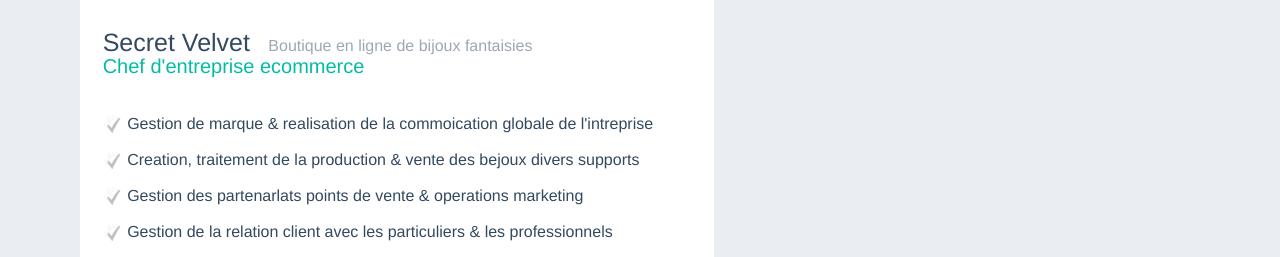
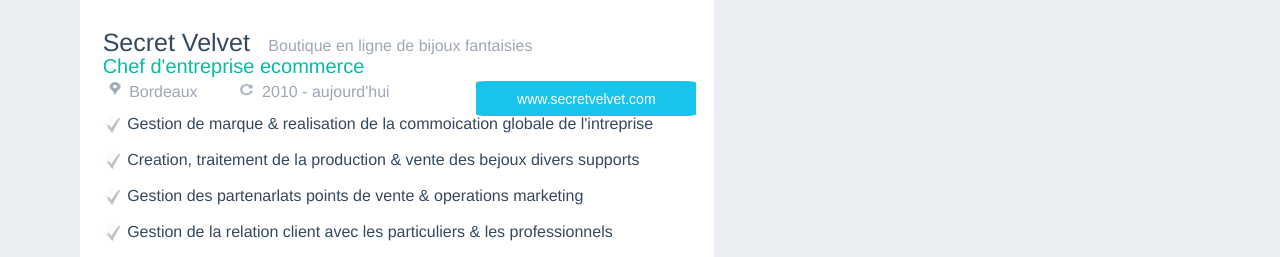
Before and after one commit to Alexander-Alexandrikov/Practice-2018, a plain HTML site: page Hello/Homepage.html in a window 1280 px wide. Shown: the part 675-932 px from the top of the page. Drawn offline with Linux system fonts and the light colour scheme.

Commit message:
3 обновление

```diff
--- a/Hello/css/my.css
+++ b/Hello/css/my.css
@@ -235,6 +235,18 @@ h1, h2, h3, h4{
     float: left;
 }
 
+.left-bar .sub-left{
+    margin-left:15px;
+    margin-right: 25px;
+    margin-bottom: -30px;
+    margin-top: -15px;
+
+}
+
+.left-bar .sub-right{
+    margin-top: -15px;
+    margin-bottom: -30px;
+}
 
 .center-line{
     width: 50px;
@@ -281,11 +293,20 @@ h1, h2, h3, h4{
 
 
 .sub-block{
-    height:30%;
+    height:50px;
     width:100%;
     padding:0px;
     /* padding-bottom: -10px; */
     margin-bottom: -10px;
+}
+
+.block-left1 .sub-block{
+    padding-top: 7px;
+    padding-left: 2px;
+}
+
+.block-left1 .sub-text{
+    height:30px;
 }
 
 .sub-text{
```
